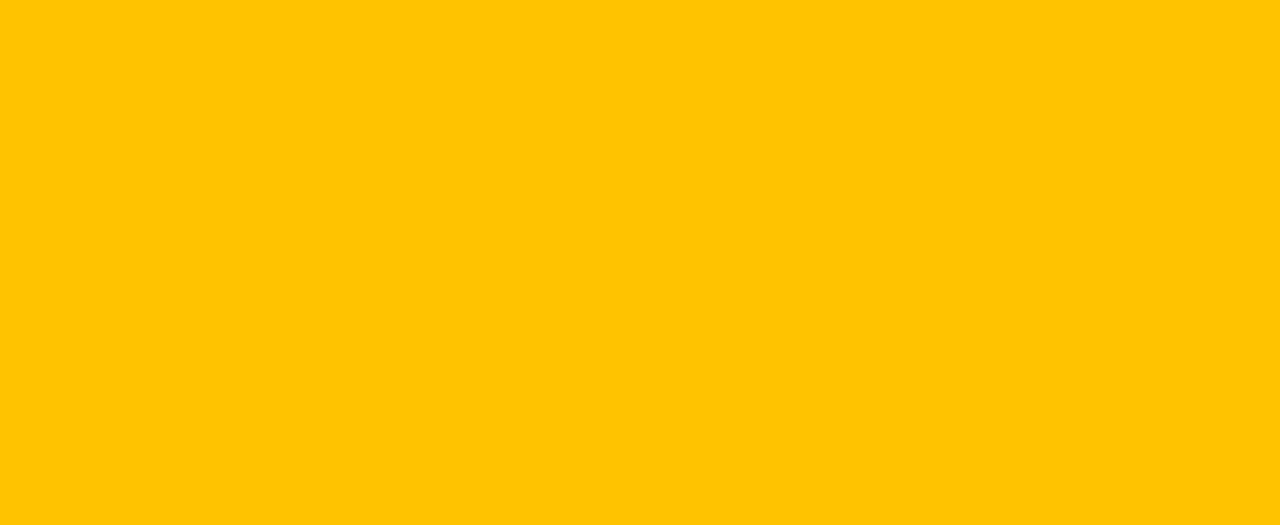
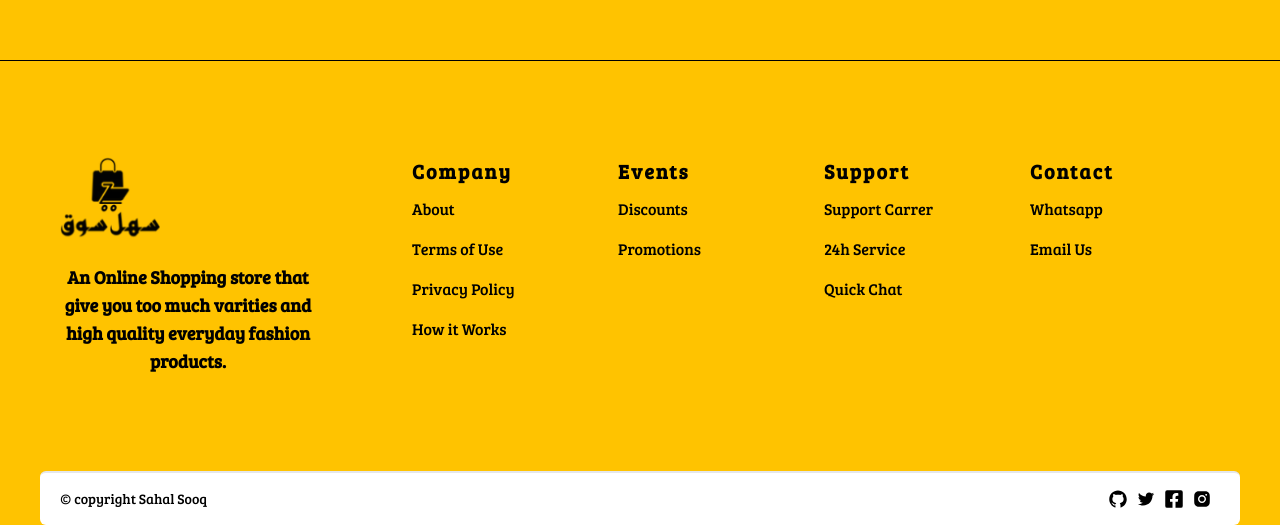
Before and after one commit to Wasif-khan19/Ecommerce-Store, a Next.js app: page /catalog/1 in a window 1280 px wide. Shown: the part 862-1387 px from the top of the page. Before the commit the page ends 800 px from the top, so only its background shows below. Built offline with nearby package versions, Linux system fonts and the light colour scheme.

Commit message:
Update some options

```diff
--- a/src/app/catalog/[slug]/page.tsx
+++ b/src/app/catalog/[slug]/page.tsx
@@ -1,8 +1,8 @@
-import React from 'react'
+import React, { FC } from 'react'
 
-const Catalog = () => {
+const Catalog: FC<{ params:{slug:string}}> = ({params}) => {
   return (
-    <div>Catalog</div>
+    <div>{params.slug}</div>
   )
 }
 
--- a/src/app/globals.css
+++ b/src/app/globals.css
@@ -5,3 +5,7 @@
 body {
   background-color: #ffc300
 }
+
+hr {
+  border-color: black;
+}
--- a/src/app/layout.tsx
+++ b/src/app/layout.tsx
@@ -3,6 +3,7 @@ import './globals.css'
 
 import { Bree_Serif } from 'next/font/google'
 import Wrapper from '@/components/shared/Wrapper'
+import Footer from '@/components/views/Footer'
 
 const inter = Bree_Serif({ subsets: ['latin'], weight: ['400'] })
 
@@ -17,7 +18,13 @@ export default function RootLayout({ children, }: { children: React.ReactNode })
       <body className={inter.className}>
         <Wrapper>
           <Navbar />
+          <div className='min-h-screen'>
           {children}
+          </div>
+        </Wrapper>
+          <hr/>
+        <Wrapper>
+          <Footer/>
         </Wrapper>
       </body>
     </html>
--- a/src/app/page.tsx
+++ b/src/app/page.tsx
@@ -4,6 +4,8 @@ import ProductCarousel from '@/components/views/ProductCarousel';
 import ProductTypes from '@/components/views/ProductTypes'
 import { oneProductType, responseType } from "@/components/utils/ProductsDataArrayAndTypes";
 import { useEffect } from 'react';
+import Fashion from '@/components/views/Fashion';
+import Newsletter from '@/components/views/Newsletter';
 
 async function fetchAllProductsData() {
   let res = await fetch(`https://${process.env.NEXT_PUBLIC_SANITY_PROJECT_ID}.api.sanity.io/v2021-06-07/data/query/production?query=*[_type == "products"]`);
@@ -24,6 +26,8 @@ export default async function Home() {
       <Hero />
       <ProductTypes />
       <ProductCarousel ProductData = {result}/>
+      <Fashion/>
+      <Newsletter/>
     </div>
   )
 }
--- /dev/null
+++ b/src/components/views/Fashion/index.tsx
@@ -0,0 +1,65 @@
+import Image from "next/image"
+import Shop from '@/components/assets/Images/Shop.png'
+import { hero } from '@/components/assets'
+
+const Jewellery = () => {
+    return (
+        <div className="px-1 text-black mt-5">
+
+            {/* top */}
+            <div className="flex text-center justify-center md:justify-end text-4xl md:text-5xl font-bold py-4 ">
+                <h6 className="max-w-[27rem]">Unique and Authentic Fashion Products Available</h6>
+            </div>
+
+            {/* bottom */}
+            <div className="flex flex-col md:flex-row justify-between py-4 mt-2 gap-5">
+                {/* left */}
+
+                <div className="relative basis-1/2  gap-6 lg:gap-10 grid grid-cols-2 grid-rows-2">
+                    <div className="absolute -z-50 text-yellow-300 inset-0">
+                        <h6 className="text-5xl md:text-7xl lg:text-[7.3rem] leading-[5.9rem] font-bold">Different from others</h6>
+                    </div>
+                    <div className="max-w-[13rem] space-y-2">
+                        <h6 className="font-semibold text-xl">Using Good Quality Materials</h6>
+                        <p className="text-lg leading-5">We are proud to use good quality materials.</p>
+                    </div>
+                    <div className="max-w-[13rem] space-y-2">
+                        <h6 className="font-semibold text-xl">Best Customer Service</h6>
+                        <p className="text-lg leading-5">Feel free to reach us out bcause we are offering best service.</p>
+                    </div>
+                    <div className="max-w-[13rem] space-y-2">
+                        <h6 className="font-semibold text-xl">Free Product Delivery</h6>
+                        <p className="text-lg leading-5">Our aim to offer free delivery all over UAE.</p>
+                    </div>
+                    <div className="max-w-[13rem] space-y-2">
+                        <h6 className="font-semibold text-xl">Good Price and Huge Discounts</h6>
+                        <p className="text-lg leading-5">On special events we offer huge discounts flat 50% Off.</p>
+                    </div>
+                </div>
+
+
+
+
+                {/* right */}
+                <div className="flex flex-col lg:flex-row basis-1/2">
+                    <div className="w-full px-4 lg:px-0 lg:w-80">
+                    <Image src={hero} width={550} height={550} alt='hero section nextjs shopping images discount sale dubai amazon sahal sooq' />
+                    </div>
+                    <div className="space-y-8 md:space-y-4 p-6 text-center">
+                        <p style={{wordSpacing:"0.8rem"}} className="h-[90%] lg:max-w-[15rem]">
+                            Each and every product is manufacture under the supervision of our highly skilled workers in UAE with unmatched attention to detail and care.
+                        </p>
+                        <div>
+                        <button className="transition ease-in duration-300 rounded-md cursinter bg-black px-3 py-3 text-xl font-medium text-white hover:bg-blue-800 hover:text-black">See All Products</button>
+                        </div>
+                    </div>
+                </div>
+
+
+
+            </div>
+        </div>
+    )
+}
+
+export default Jewellery
--- /dev/null
+++ b/src/components/views/Footer/index.tsx
@@ -0,0 +1,122 @@
+import Image from "next/image";
+import Link from "next/link";
+import { AiFillGithub } from "react-icons/ai";
+import { AiFillInstagram } from "react-icons/ai";
+import { FaFacebookSquare } from "react-icons/fa";
+import { AiOutlineTwitter } from "react-icons/ai";
+
+
+const Footer = () => {
+  return (
+    <footer className="text-black body-font">
+      <div className= "container px-5 py-24 mx-auto flex md:items-start text-start  lg:items-start md:flex-row md:flex-nowrap flex-wrap flex-col">
+        <div className="space-y-6 w-64 flex-shrink-0 md:mx-0 mx-auto text-start md:text-left">
+          <Link
+            href={"/"}
+            className="flex title-font font-medium items-start md:justify-start justify-start text-black"
+          >
+            <Image src={"/logo.png"} alt="logo" width={100} height={100} />
+          </Link>
+          <p className="mt-2 font-semibold text-lg text-center">
+            An Online Shopping store that give you too much varities and
+            high quality everyday fashion products.
+          </p>
+        </div>
+        <div className="flex-grow flex flex-wrap md:pl-20 -mb-10 md:mt-0 mt-10 md:text-left text-start">
+          <div className="lg:w-1/4 md:w-1/2 w-full px-4">
+            <h2 className="title-font tracking-widest mb-3 text-xl font-bold">
+              Company
+            </h2>
+            <nav className="list-none mb-10 space-y-4">
+              <li>
+                <a className="text-black cursor-pointer">About</a>
+              </li>
+              <li>
+                <a className="text-black cursor-pointer">Terms of Use</a>
+              </li>
+              <li>
+                <a className="text-black cursor-pointer">Privacy Policy</a>
+              </li>
+              <li>
+                <a className="text-black cursor-pointer">How it Works</a>
+              </li>
+            </nav>
+          </div>
+          <div className="lg:w-1/4 md:w-1/2 w-full px-4">
+            <h2 className="title-font tracking-widest mb-3 text-xl font-bold">
+              Events
+            </h2>
+            <nav className="list-none mb-10 space-y-4">
+              <li>
+                <a className="text-black cursor-pointer">Discounts</a>
+              </li>
+              <li>
+                <a className="text-black cursor-pointer">Promotions</a>
+              </li>
+            </nav>
+          </div>
+          <div className="lg:w-1/4 md:w-1/2 w-full px-4">
+            <h2 className="title-font tracking-widest mb-3 text-xl font-bold">
+              Support
+            </h2>
+            <nav className="list-none mb-10 space-y-4">
+              <li>
+                <a className="text-black cursor-pointer">Support Carrer</a>
+              </li>
+              <li>
+                <a className="text-black cursor-pointer">24h Service</a>
+              </li>
+              <li>
+                <a className="text-black cursor-pointer">Quick Chat</a>
+              </li>
+            </nav>
+          </div>
+          <div className="lg:w-1/4 md:w-1/2 w-full px-4">
+            <h2 className="title-font tracking-widest mb-3 text-xl font-bold">
+              Contact
+            </h2>
+            <nav className="list-none mb-10 space-y-4">
+              <li>
+                <a className="text-black cursor-pointer">Whatsapp</a>
+              </li>
+              <li>
+                <a className="text-black cursor-pointer">Email Us</a>
+              </li>
+            </nav>
+          </div>
+        </div>
+      </div>
+      <div className="bg-white border-t-2 rounded-md">
+        <div className="container mx-auto py-4 px-5 flex flex-wrap flex-col sm:flex-row">
+          <p className="text-black text-sm text-center sm:text-left">
+            © copyright Sahal Sooq
+          </p>
+          <span className="inline-flex sm:ml-auto sm:mt-0 mt-2 justify-center sm:justify-start">
+            <div>
+              <Link href={"https://github.com/Wasif-khan19"}>
+                <AiFillGithub size={20} className="mr-2" />
+              </Link>
+            </div>
+            <div>
+              <Link href={"https://twitter.com/WasifKh05957381"}>
+                <AiOutlineTwitter size={20} className="mr-2" />
+              </Link>
+            </div>
+            <div>
+              <Link href={"https://www.facebook.com/profile.php?id=100055704636250"}>
+                <FaFacebookSquare size={20} className="mr-2" />
+              </Link>
+            </div>
+            <div>
+              <Link href={"https://www.instagram.com/muhammad_wasif19/"}>
+                <AiFillInstagram size={20} className="mr-2" />
+              </Link>
+            </div>
+          </span>
+        </div>
+      </div>
+    </footer>
+  );
+};
+
+export default Footer;
--- a/src/components/views/Hero/index.tsx
+++ b/src/components/views/Hero/index.tsx
@@ -8,7 +8,7 @@ const Hero = () => {
     <div className='mt-10 flex justify-between items-center flex-col md:flex-row'>
       {/* right side */}
       <div className='space-y-6 max-w-[28rem] text-center md:text-left'>
-        <button aria-label='redirect to discounts page' className='rounded-md cursor-pointer bg-black px-3 py-3 text-xl font-medium text-white '>SALE 70%</button>
+        <button aria-label='redirect to discounts page' className='rounded-md cursinter bg-black px-3 py-3 text-xl font-medium text-white '>SALE 70%</button>
         <h1 className='text-5xl sm:text-6xl font-bold'>Embrace The Joy Of Online Shopping</h1>
         <p className='text-lg'>Elevate Your Fashion and Empower Your Creations with Our Curated Collection of Fashion and Kitchen Essentials</p>
         <div className='flex items-center justify-center md:justify-start'>
--- /dev/null
+++ b/src/components/views/Newsletter/index.tsx
@@ -0,0 +1,21 @@
+const Newslatter = () => {
+    return (
+      <div className="relative text-center space-y-10 min-h-[40vh] md:h-[70vh] lg:min-h-[45rem] flex flex-col justify-center items-center text-black">
+        <h6 className="absolute text-6xl md:text-[9rem] font-bold text-yellow-300 text-center mx-auto -z-50 ">Newsletter</h6>
+        <h6 className="text-3xl md:text-4xl font-bold">Subscribe Our Newsletter</h6>
+        <p className="max-w-[16rem] text-lg font-medium">Get the latest information and promo offers directly</p>
+        <div className="flex gap-4 flex-wrap items-center justify-center ">
+        <div className="border-2 border-black flex items-center bg-white text-gray-600 pl-3 rounded-md">
+            <input
+              type="text"
+              className="focus:outline-none pl-1 pr-5 py-1 w-80 rounded-r-md"
+              placeholder="Subscrice our Newsletter"
+            />
+          </div>
+          <button className="transition ease-in duration-300 rounded-md cursinter bg-black px-4 py-2 text-white hover:bg-blue-800 hover:text-black">Subscribe</button>
+        </div>
+      </div>
+    )
+  }
+
+  export default Newslatter
```
Also changed, not shown: src/components/assets/Images/Shop.png (added).
